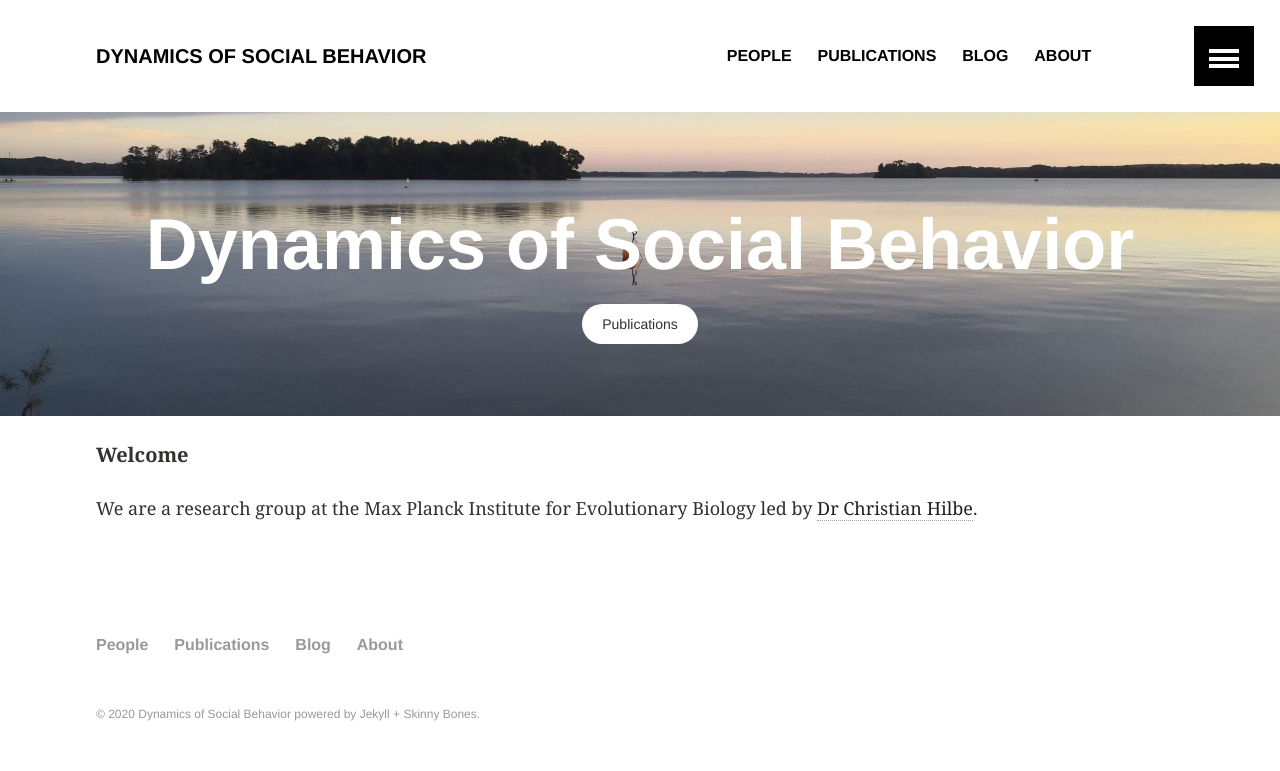
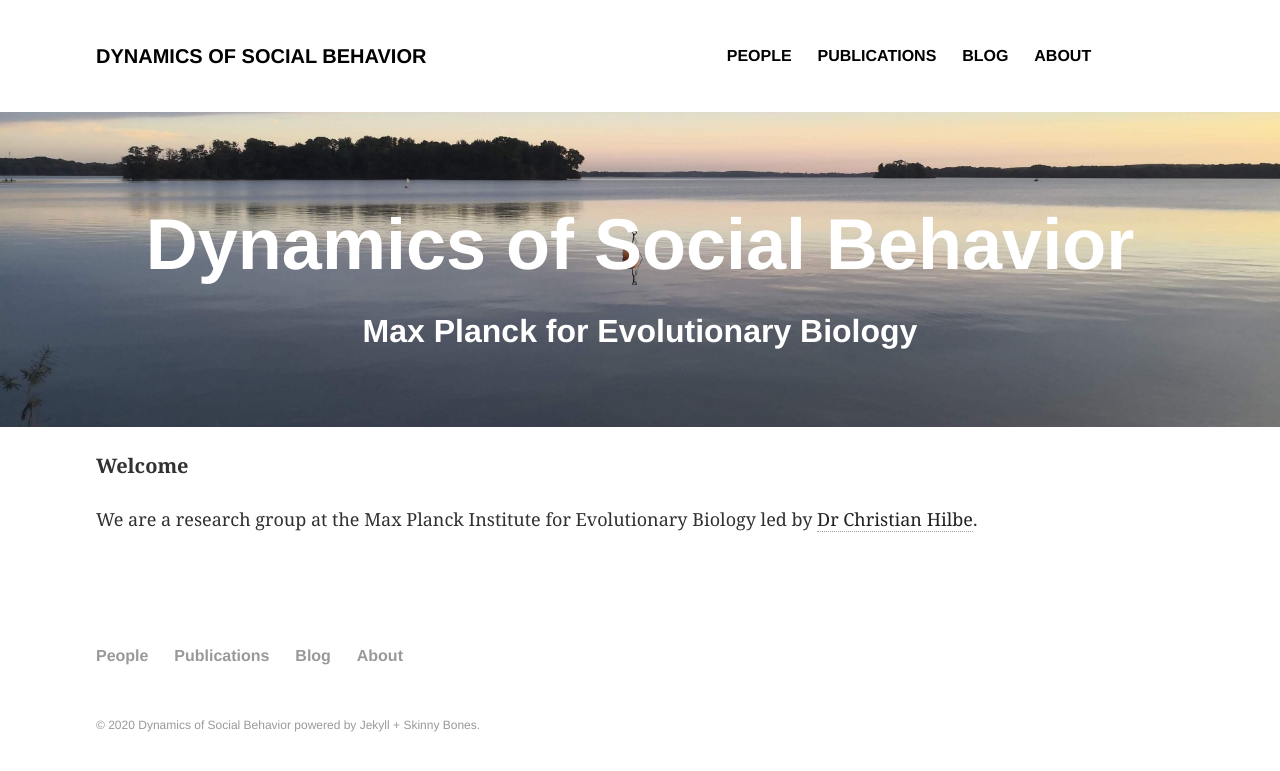
Before and after one commit to DYNOSOBs/social-behaviour, a Jekyll site: the page built from index.md, in a window 1280 px wide. Shown: the top 771 px of the page. Built offline with Jekyll 4.4.1, drawn with Linux system fonts in a browser that asks for light colours.

Commit message:
removes navigator

```diff
--- a/_layouts/default.html
+++ b/_layouts/default.html
@@ -32,7 +32,7 @@
   <body id="js-body">
     {% include browser-upgrade.html %}
     {% include header.html %}
-    {% include navigation-sliding.html %}
+    <!-- {% include navigation-sliding.html %} -->
 
     <div id="page-wrapper">
       {{ content }}
--- a/_layouts/home.html
+++ b/_layouts/home.html
@@ -31,14 +31,14 @@
 
   <body>
     {% include header.html %}
-    {% include navigation-sliding.html %}
+    <!-- {% include navigation-sliding.html %} -->
 
     {% if page.image.feature %}
     <div class="page-lead" style="background-image:url({{ site.url }}/images/{{
     page.image.feature }}); background-size: 100% 50%">
       <div class="wrap page-lead-content">
         <h1>Dynamics of Social Behavior</h1>
-        <a href="{{ site.url }}/publications/" class="btn-inverse">Publications</a>
+        <h2>Max Planck for Evolutionary Biology</h2>
       </div><!-- /.page-lead-content -->
     </div><!-- /.page-lead -->
     {% endif %}
```
